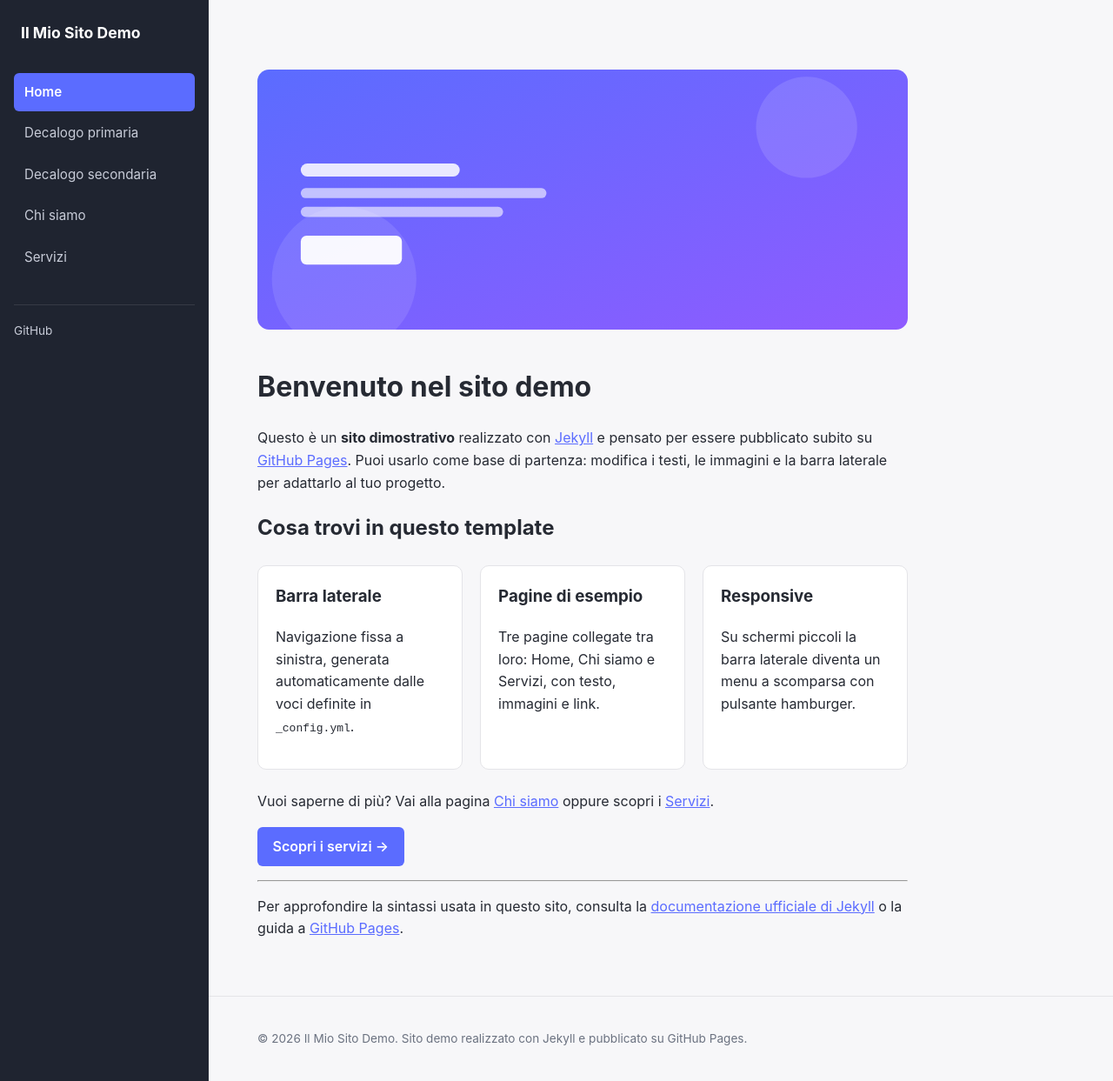
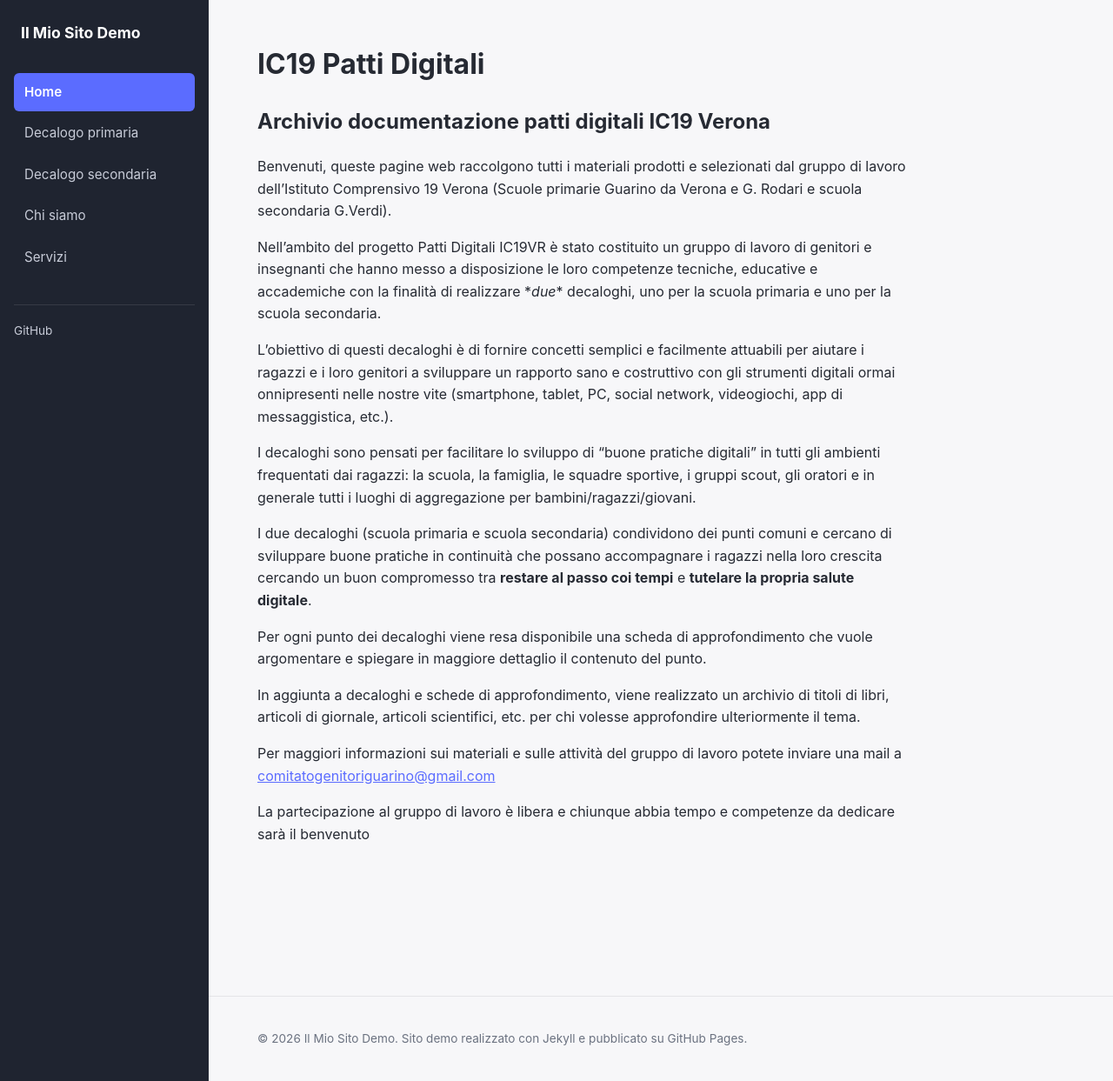
Before and after one commit to albvalente/prova, a Jekyll site: the page built from index.md, in a window 1280 px wide and 1243 px high. Shown: the whole window at 87% size. Built offline with Jekyll 4.4.1, drawn with Linux system fonts in a browser that asks for light colours.

Commit message:
Update index.md

```diff
--- a/index.md
+++ b/index.md
@@ -3,34 +3,24 @@
 title: Home
 permalink: /
 ---
+# IC19 Patti Digitali
 
-<img src="{{ '/assets/images/hero.svg' | relative_url }}" alt="Illustrazione di copertina">
+## Archivio documentazione patti digitali IC19 Verona
 
-# Benvenuto nel sito demo
+Benvenuti, queste pagine web raccolgono tutti i materiali prodotti e selezionati dal gruppo di lavoro dell'Istituto Comprensivo 19 Verona (Scuole primarie Guarino da Verona e G. Rodari e scuola secondaria G.Verdi).
 
-Questo è un **sito dimostrativo** realizzato con [Jekyll](https://jekyllrb.com/) e pensato per essere pubblicato subito su [GitHub Pages](https://pages.github.com/). Puoi usarlo come base di partenza: modifica i testi, le immagini e la barra laterale per adattarlo al tuo progetto.
+Nell'ambito del progetto Patti Digitali IC19VR è stato costituito un gruppo di lavoro di genitori e insegnanti che hanno messo a disposizione le loro competenze tecniche, educative e accademiche con la finalità di realizzare \*_due_\* decaloghi, uno per la scuola primaria e uno per la scuola secondaria.
 
-## Cosa trovi in questo template
+L'obiettivo di questi decaloghi è di fornire concetti semplici e facilmente attuabili per aiutare i ragazzi e i loro genitori a sviluppare un rapporto sano e costruttivo con gli strumenti digitali ormai onnipresenti nelle nostre vite (smartphone, tablet, PC, social network, videogiochi, app di messaggistica, etc.).
 
-<div class="card-grid">
-  <div class="card">
-    <h3>Barra laterale</h3>
-    <p>Navigazione fissa a sinistra, generata automaticamente dalle voci definite in <code>_config.yml</code>.</p>
-  </div>
-  <div class="card">
-    <h3>Pagine di esempio</h3>
-    <p>Tre pagine collegate tra loro: Home, Chi siamo e Servizi, con testo, immagini e link.</p>
-  </div>
-  <div class="card">
-    <h3>Responsive</h3>
-    <p>Su schermi piccoli la barra laterale diventa un menu a scomparsa con pulsante hamburger.</p>
-  </div>
-</div>
+I decaloghi sono pensati per facilitare lo sviluppo di "buone pratiche digitali" in tutti gli ambienti frequentati dai ragazzi: la scuola, la famiglia, le squadre sportive, i gruppi scout, gli oratori e in generale tutti i luoghi di aggregazione per bambini/ragazzi/giovani.
 
-Vuoi saperne di più? Vai alla pagina [Chi siamo]({{ '/chi-siamo/' | relative_url }}) oppure scopri i [Servizi]({{ '/servizi/' | relative_url }}).
+I due decaloghi (scuola primaria e scuola secondaria) condividono dei punti comuni e cercano di sviluppare buone pratiche in continuità che possano accompagnare i ragazzi nella loro crescita cercando un buon compromesso tra **restare al passo coi tempi** e **tutelare la propria salute digitale**.
 
-<a class="button-link" href="{{ '/servizi/' | relative_url }}">Scopri i servizi →</a>
+Per ogni punto dei decaloghi viene resa disponibile una scheda di approfondimento che vuole argomentare e spiegare in maggiore dettaglio il contenuto del punto.
 
----
+In aggiunta a decaloghi e schede di approfondimento, viene realizzato un archivio di titoli di libri, articoli di giornale, articoli scientifici, etc. per chi volesse approfondire ulteriormente il tema.
 
-Per approfondire la sintassi usata in questo sito, consulta la [documentazione ufficiale di Jekyll](https://jekyllrb.com/docs/) o la guida a [GitHub Pages](https://docs.github.com/it/pages).
+Per maggiori informazioni sui materiali e sulle attività del gruppo di lavoro potete inviare una mail a [comitatogenitoriguarino@gmail.com](mailto:comitatogenitoriguarino@gmail.com)
+
+La partecipazione al gruppo di lavoro è libera e chiunque abbia tempo e competenze da dedicare sarà il benvenuto
```
